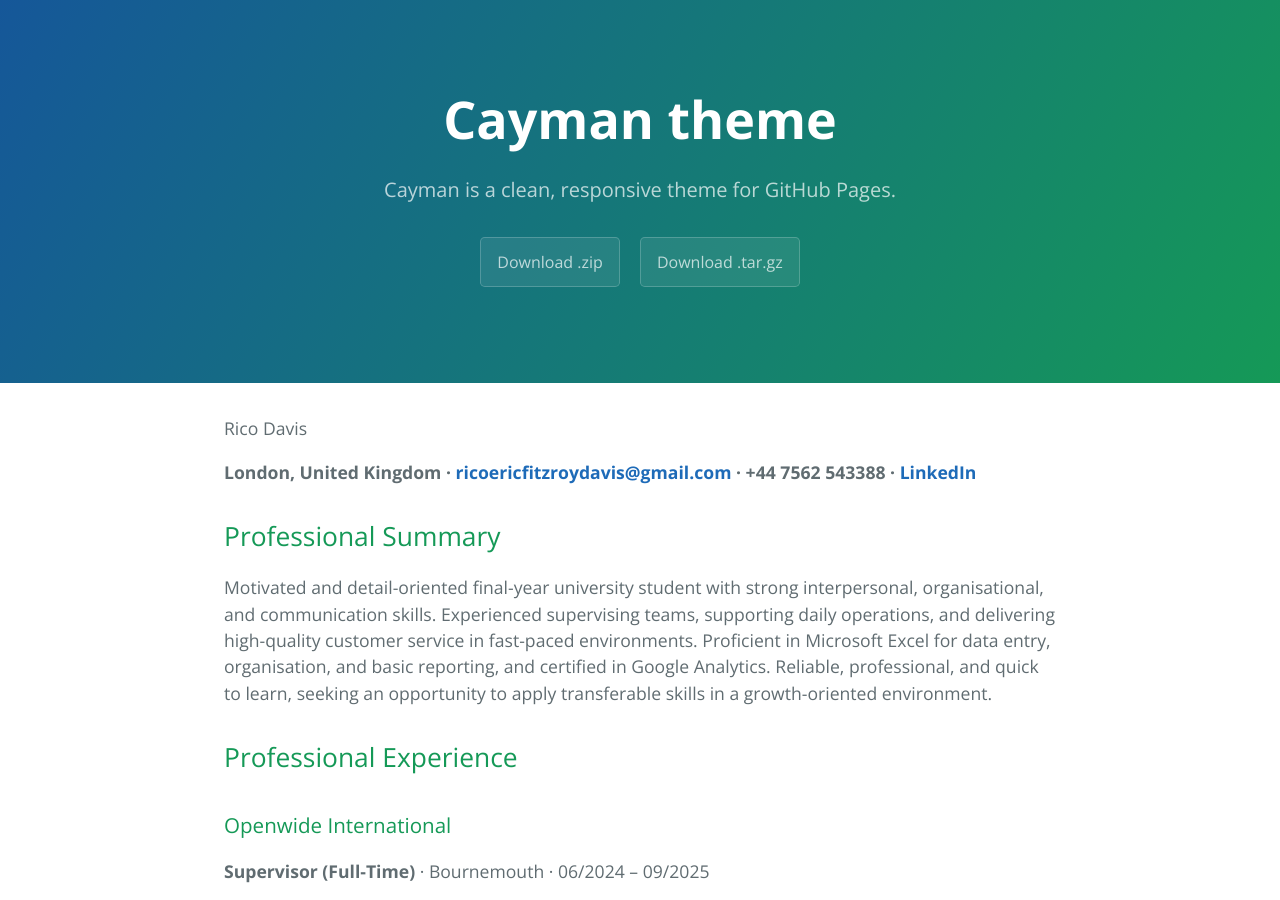
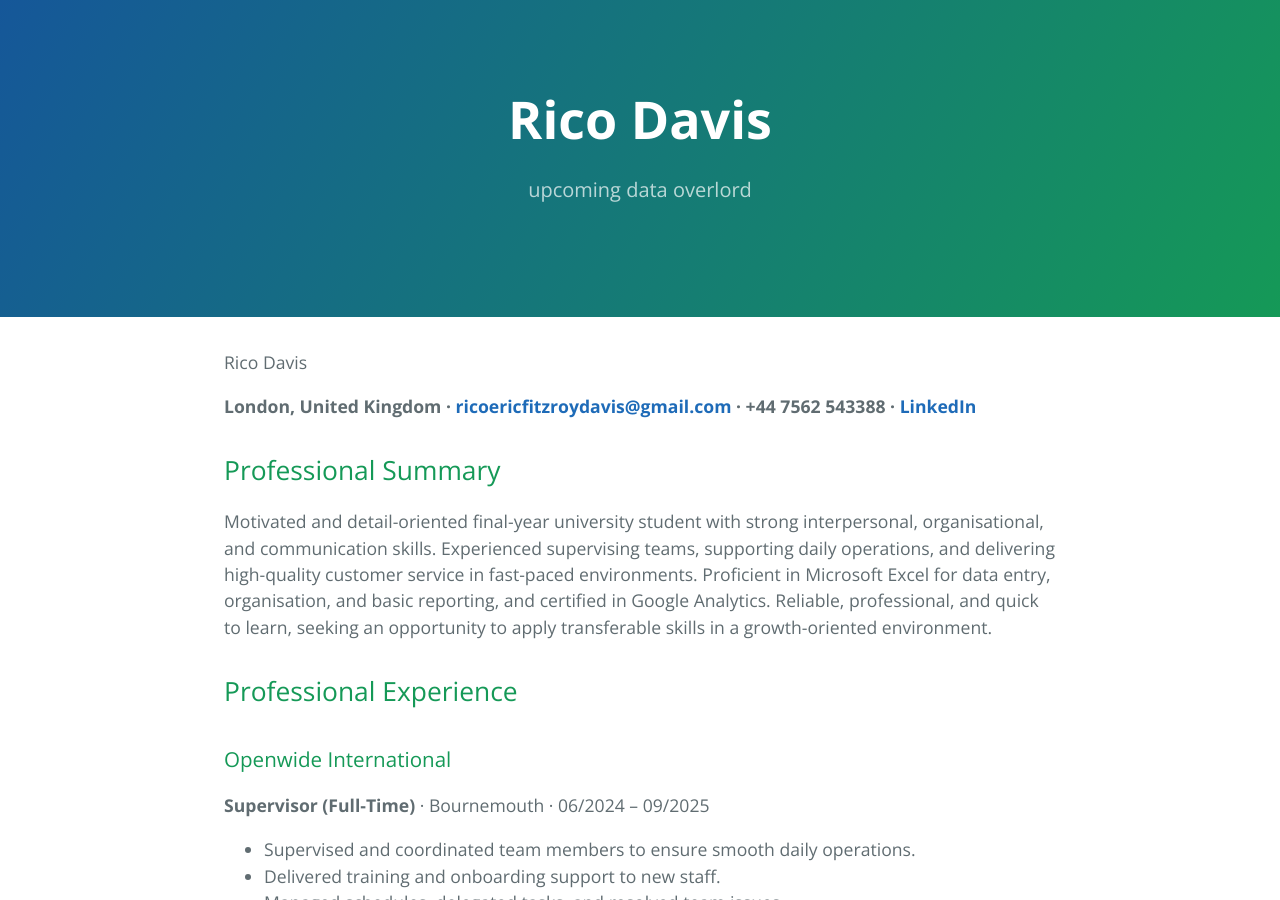
Before and after one commit to nittygitty21/nittygitty21.github.io, a Jekyll site: the page built from index.md, in a window 1280 px wide and 900 px high. Built offline with Jekyll 4.4.1, drawn with Linux system fonts in a browser that asks for light colours; our own code applies the rules of GitHub Pages for plain Markdown files.

Commit message:
committ4

```diff
--- a/_config.yml
+++ b/_config.yml
@@ -1,5 +1,5 @@
-title: Cayman theme
-description: Cayman is a clean, responsive theme for GitHub Pages.
-show_downloads: true
+title: Rico Davis
+description: upcoming data overlord
+show_downloads: false
 google_analytics:
 theme: jekyll-theme-cayman
```
